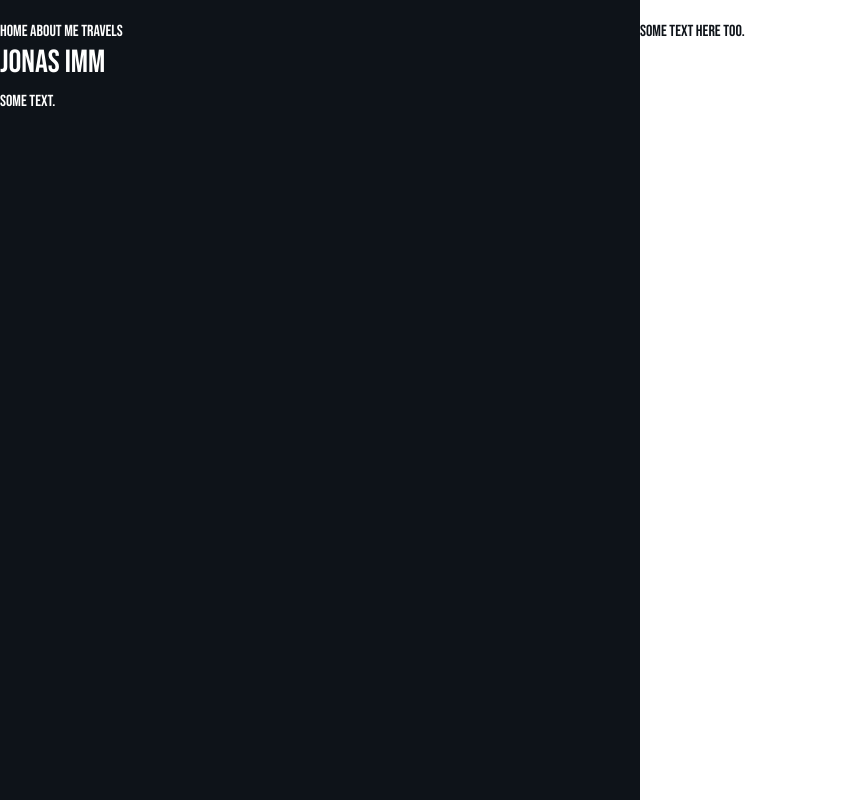
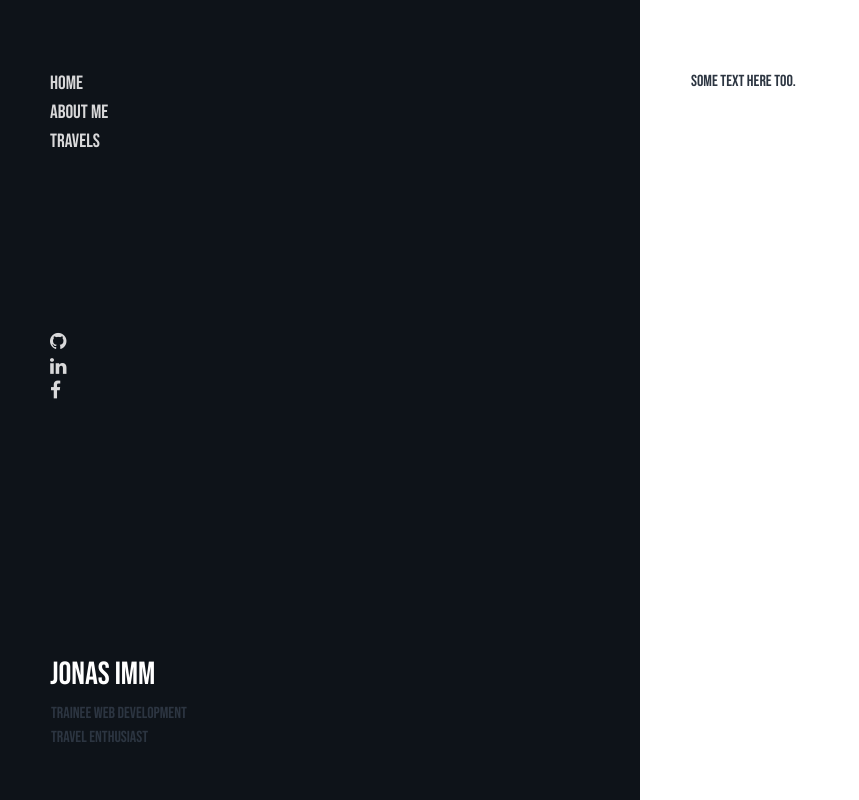
Before and after one commit to LebkuchenCJ/First-Portfolio, a plain HTML site: page index.html in a window 1280 px wide. Shown: the whole page, without its empty margins (0-859 px from the left). Drawn offline with nearby package versions, Linux system fonts and the light colour scheme.

Commit message:
Design change 2.0

```diff
--- a/index.html
+++ b/index.html
@@ -14,28 +14,62 @@
 
     <!-- Custom Bootstrap CSS -->
     <link rel="stylesheet" href="css/custom.css" />
-
+    <link
+      rel="stylesheet"
+      href="https://cdnjs.cloudflare.com/ajax/libs/font-awesome/4.7.0/css/font-awesome.min.css"
+    />
+    <link rel="shortcut icon" href="images/favicon.ico" type="image/x-icon" />
+    <link rel="icon" href="images/favicon.ico" type="image/x-icon" />
     <title>Jonas Imm</title>
   </head>
   <body>
-    <div class="index_split left">
-      <div class="centered">
-        <nav>
-          <a href="index.html">Home</a>
-          <a href="about.html">About me</a>
-          <a href="travels.html">Travels</a>
-        </nav>
+    <section>
+      <!-- LEFT BOX -->
+      <div class="index left">
+        <div class="left_box">
+          <section class="navigation">
+            <nav class="nav flex-column">
+              <a style="color: #d9d9da;" href="index.html">Home</a>
+              <a style="color: #d9d9da;" href="about.html">About Me</a>
+              <a style="color: #d9d9da;" href="travels.html">Travels</a>
+            </nav>
+          </section>
 
-        <h2>Jonas Imm</h2>
-        <p>Some text.</p>
+          <section class="social">
+            <div class="nav flex-column">
+              <a
+                href="https://github.com/JonasImm"
+                class="fa fa-github"
+                style="color: #d9d9da; margin-bottom: 5px;"
+              ></a>
+              <a
+                href="https://www.linkedin.com/in/jonas-imm-65217a124/"
+                class="fa fa-linkedin"
+                style="color: #d9d9da; margin-bottom: 5px;"
+              ></a>
+              <a
+                href="https://www.facebook.com/jonas.imm"
+                class="fa fa-facebook"
+                style="color: #d9d9da;"
+              ></a>
+            </div>
+          </section>
+
+          <section class="name_intro">
+            <h2>Jonas Imm</h2>
+            <p style="margin-bottom: 0;">Trainee Web Development</p>
+            <p style="margin-bottom: 0;">Travel Enthusiast</p>
+          </section>
+        </div>
       </div>
-    </div>
 
-    <div class="index_split right">
-      <div class="centered">
-        <p>Some text here too.</p>
+      <!-- RIGHT BOX -->
+      <div class="index right">
+        <div class="right_box">
+          <p>Some text here too.</p>
+        </div>
       </div>
-    </div>
+    </section>
 
     <!-- Optional JavaScript -->
     <!-- jQuery first, then Popper.js, then Bootstrap JS -->
--- a/scss/custom.scss
+++ b/scss/custom.scss
@@ -7,18 +7,13 @@ $font-family-base: "Bebas Neue", cursive;
 // #2C3541
 // Include all Bootstrap
 
-.index_split {
+a:hover {
+  opacity: 0.7;
+}
+
+.index {
   height: 100%;
   width: 50%;
-  position: fixed;
-  z-index: 1;
-  top: 0;
-  overflow-x: hidden;
-  padding-top: 20px;
-}
-.about_split_left {
-  height: 100%;
-  width: 30%;
   position: fixed;
   z-index: 1;
   top: 0;
@@ -30,11 +25,35 @@ $font-family-base: "Bebas Neue", cursive;
   left: 0;
   background-color: #0e1319;
 }
-
+.left_box {
+  margin: 50px;
+}
+.right_box {
+  margin: 50px;
+}
 .right {
   right: 0;
   background-color: #fff;
-  color: #0e1319;
 }
 
+.navigation {
+  color: teal;
+  font-size: larger;
+}
+
+.social {
+  position: absolute;
+  bottom: 50vh;
+  font-size: larger;
+}
+
+.name_intro {
+  color: #fff;
+  position: absolute;
+  bottom: 50px;
+}
+p {
+  color: #2c3541;
+  margin: 1px;
+}
 @import "../node_modules/bootstrap/scss/bootstrap";
```
Also changed, not shown: css/custom.css, images/favicon.ico (added), 3 other files.
